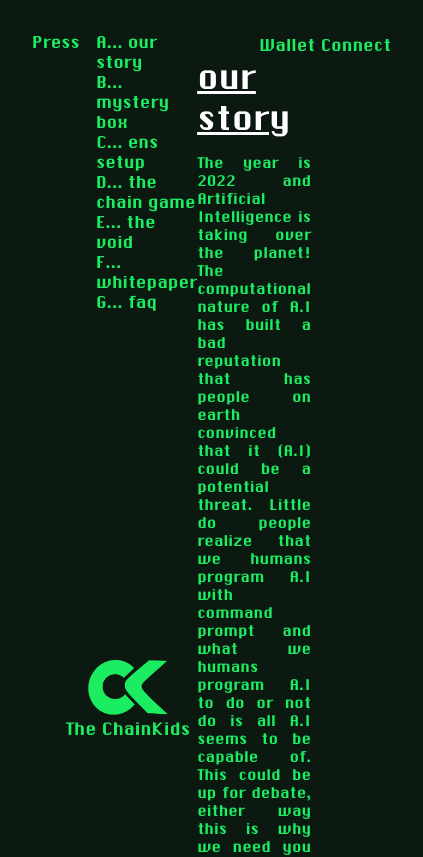
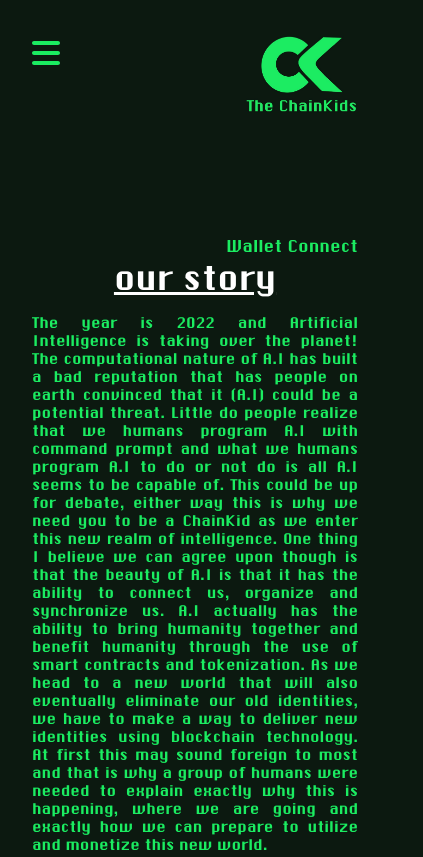
Before and after one commit to nobleuppal/newChainKids, a React (Create React App) app: page /story in a window 390 px wide. Shown: the top 857 px of the page, 423 px wide, since content can reach past the window. Built offline with nearby package versions, Linux system fonts and the light colour scheme.

Commit message:
adding hamburger menu

```diff
--- a/src/App.js
+++ b/src/App.js
@@ -7,7 +7,6 @@
 import {BrowserRouter} from 'react-router-dom';
 
 function App() {
-
 
   return (
     <div className="App">
--- a/src/GoHome.jsx
+++ b/src/GoHome.jsx
@@ -10,7 +10,7 @@
 
 
     return(
-        <div class="yes-no">
+        <div className="yes-no">
             <span class="yes">Y</span>
             <span class="or">/</span>
             <span class="no" onClick={() => navigate('/home')}>N</span>
--- /dev/null
+++ b/src/HamburgerNav.jsx
@@ -0,0 +1,56 @@
+import React from "react";
+import { faBars, faTimes } from "@fortawesome/free-solid-svg-icons";
+import { FontAwesomeIcon } from "@fortawesome/react-fontawesome";
+import MainNav from "./MainNav";
+
+
+class HamburgerNav extends React.Component {
+    constructor() {
+        super();
+        this.state = {
+            symbol: faBars
+        }
+    }
+
+    toggleMenu = () => {
+        if (this.state.symbol === faBars) {
+            this.addMenu();
+        }
+        else {
+            this.removeMenu();
+        }
+    }
+    addMenu = () => {
+        const main = document.querySelectorAll('.main-nav');
+
+        for (const elm of main) {
+            elm.classList.add('is-visible');
+        }
+        this.setState({symbol: faTimes});
+    }
+
+    removeMenu = () => {
+        const main = document.querySelectorAll('.main-nav');
+
+        for (const elm of main) {
+            elm.classList.remove('is-visible');
+        }
+        this.setState({symbol: faBars});
+    }
+
+    render() {
+
+        return(
+            <div className="nav-container">
+                <button className="pop-up" onClick={this.toggleMenu}>
+                    <FontAwesomeIcon icon={this.state.symbol}/>
+                </button>
+                <div>
+                    <MainNav/>
+                </div>
+            </div>
+        );
+    }
+}
+
+export default HamburgerNav;
--- a/src/HomePage.jsx
+++ b/src/HomePage.jsx
@@ -5,16 +5,34 @@
 import MainNav from "./MainNav";
 import Wallet from "./Wallet";
 import { toHaveFocus } from "@testing-library/jest-dom/dist/matchers";
+import { faBars, faTimes } from "@fortawesome/free-solid-svg-icons";
+import { FontAwesomeIcon } from "@fortawesome/react-fontawesome";
+import HamburgerNav from "./HamburgerNav";
+
+
 
 
 class HomePage extends React.Component {
+    constructor() {
+        super();
+        this.navType = '';
 
+    }
+
+    changeNav = () => {
+        if (window.innerWidth <= 768) {
+            return this.navType = <HamburgerNav/>
+        }
+        else {
+            return this.navType = <MainNav/>
+        }
+    }
 
     render() {
         return(
-            <div class="home-page">
-                <div class="full-nav">
-                    <MainNav/>
+            <div className="home-page">
+                <div className="full-nav">
+                    {this.changeNav()}
                     <Wallet/>
                 </div>
                 <NavLink to="/home"><img src={require('./assets/ck-logo.png')} alt="ck-logo"/></NavLink>
--- a/src/MainNav.jsx
+++ b/src/MainNav.jsx
@@ -5,11 +5,11 @@
 class MainNav extends React.Component {
     render() {
         return(
-            <div class="main-nav">
-                <div class="press">
+            <div className="main-nav">
+                <div className="press">
                     Press
                 </div>
-                <ul class="options">
+                <ul className="options">
                     <li><Link to="/story">A... our story</Link></li>
                     <li>B... mystery box</li>
                     <li>C... ens setup</li>
--- a/src/OpeningScreen.jsx
+++ b/src/OpeningScreen.jsx
@@ -38,7 +38,6 @@
                         }}
                     />
                     <GoHome/>
-
                 </div>
         );
     }
--- a/src/OurStory.jsx
+++ b/src/OurStory.jsx
@@ -5,28 +5,40 @@
 import {NavLink} from 'react-router-dom';
 import Wallet from "./Wallet";
 import MainNav from "./MainNav";
+import HamburgerNav from "./HamburgerNav";
 
 
 
 class OurStory extends React.Component {
     constructor() {
         super();
+        this.navType = '';
+
     }
 
 
+    changeNav = () => {
+        if (window.innerWidth <= 768) {
+            return this.navType = <HamburgerNav/>
+        }
+        else {
+            return this.navType = <MainNav/>
+        }
+    }
+
     render() {
         return(
-            <div class="story">
-                <div class="story-container">
-                    <div class="nav-links">
-                        <MainNav/>
+            <div className="story">
+                <div className="story-container">
+                    <div className="nav-links">
+                        {this.changeNav()}
                         <NavLink to="/home"><img src={require('./assets/ck-logo.png')} alt="ck-logo"/></NavLink>
                     </div>
 
-                    <div class="wallet-body">
+                    <div className="wallet-body">
                         <Wallet/>
                         <StoryBody
-                        class="story-body"
+                        className="story-body"
                         />
                     </div>
                 </div>
--- a/src/Ourstory.css
+++ b/src/Ourstory.css
@@ -65,11 +65,51 @@
     align-self: flex-start;
 }
 .nav-links img {
-    width: 8rem;
-    height: 8rem;
+    width: 7rem;
+    height: 6rem;
     margin-left: 2rem;
 }
 .wallet-body {
     margin: 0rem;
     flex: 4;
 }
+@media all and (max-width: 1024px) {
+    .story-container {
+        display: grid;
+    }
+    .nav-links {
+        flex-direction: row;
+        justify-content: space-between;
+        align-items: flex-start;
+    }
+    .nav-links img {
+        margin-left: 0rem;
+    }
+    .section-one {
+        margin: 0rem;
+    }
+}
+@media all and (max-width: 768px) {
+    .pop-up {
+        border: transparent;
+        font-size: 2rem;
+        margin: 0rem;
+    }
+    .nav-container {
+        margin: 0rem;
+        display: flex;
+        flex-direction: column;
+        align-items: flex-start;
+    }
+    .main-nav {
+        visibility: hidden;
+    }
+    .main-nav.is-visible {
+        visibility: visible;
+    }
+}
+@media all and (max-width: 375px) {
+    .section-one h3 {
+        font-size: 1rem;
+    }
+}
--- a/src/StoryBody.jsx
+++ b/src/StoryBody.jsx
@@ -6,7 +6,7 @@
 
     render() {
         return(
-            <div class="section-one">
+            <div className="section-one">
                     <h3>our story</h3>
                     <p>
                         The year is 2022 and Artificial Intelligence is taking over the planet! The computational nature of A.I has built
--- a/src/Wallet.jsx
+++ b/src/Wallet.jsx
@@ -5,7 +5,7 @@
 
     render() {
         return(
-            <div class="connect">
+            <div className="connect">
                 <button>Wallet Connect</button>
             </div>
         );
```
Also changed, not shown: src/assets/ck-logo.png.
